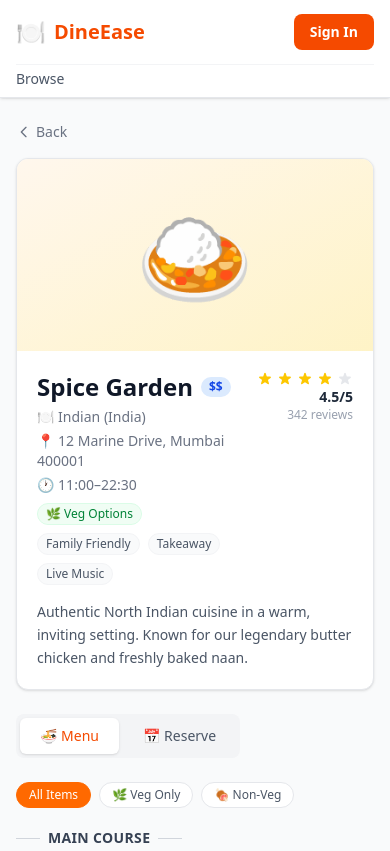
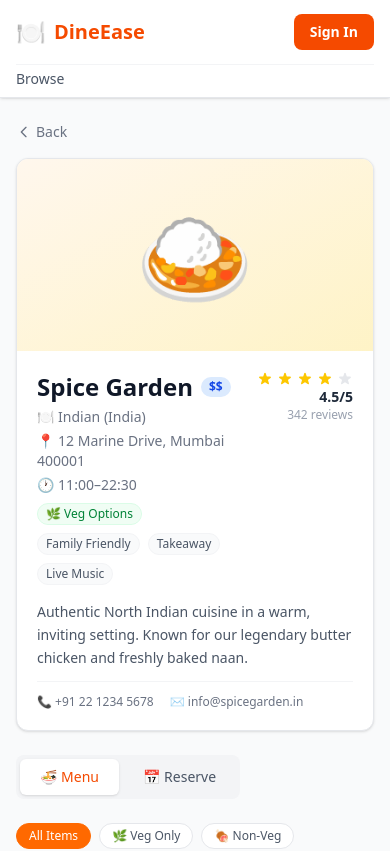
Before and after one commit to Rajesh065/Restaurant, a Next.js app: page /restaurants/r1 in a window 390 px wide. Shown: the top 851 px of the page. Built offline with nearby package versions, Linux system fonts and the light colour scheme.

Commit message:
feat: display restaurant phone and email links on detail page

```diff
--- a/src/app/restaurants/[id]/page.tsx
+++ b/src/app/restaurants/[id]/page.tsx
@@ -185,6 +185,14 @@ function RestaurantContent() {
             </div>
           </div>
           <p className="mt-4 text-sm text-gray-600 leading-relaxed">{restaurant.description}</p>
+          <div className="mt-3 pt-3 border-t border-gray-100 flex flex-wrap gap-4 text-xs text-gray-500">
+            <a href={`tel:${restaurant.phone}`} className="hover:text-orange-600 transition-colors">
+              📞 {restaurant.phone}
+            </a>
+            <a href={`mailto:${restaurant.email}`} className="hover:text-orange-600 transition-colors">
+              ✉️ {restaurant.email}
+            </a>
+          </div>
         </div>
       </div>
 
```
